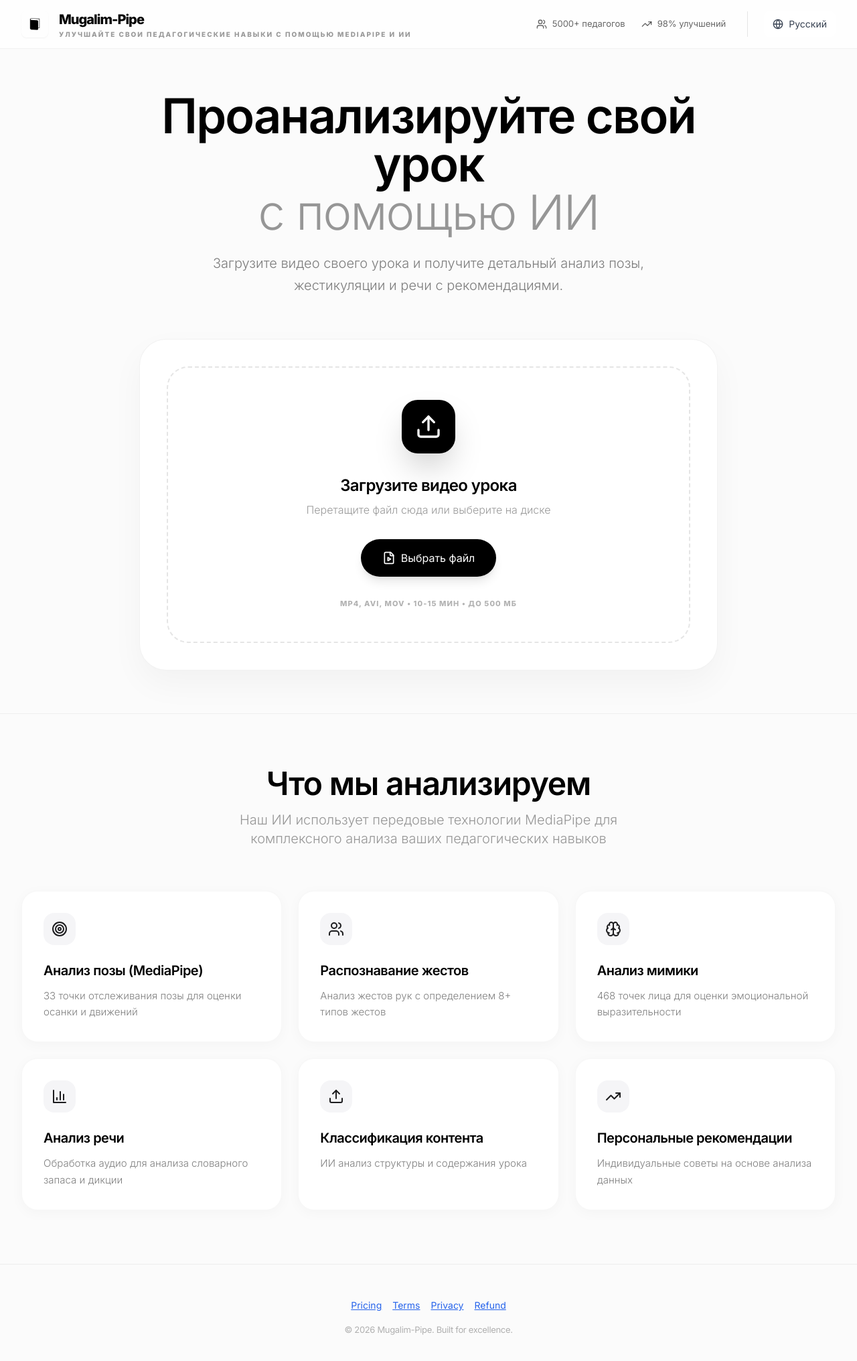
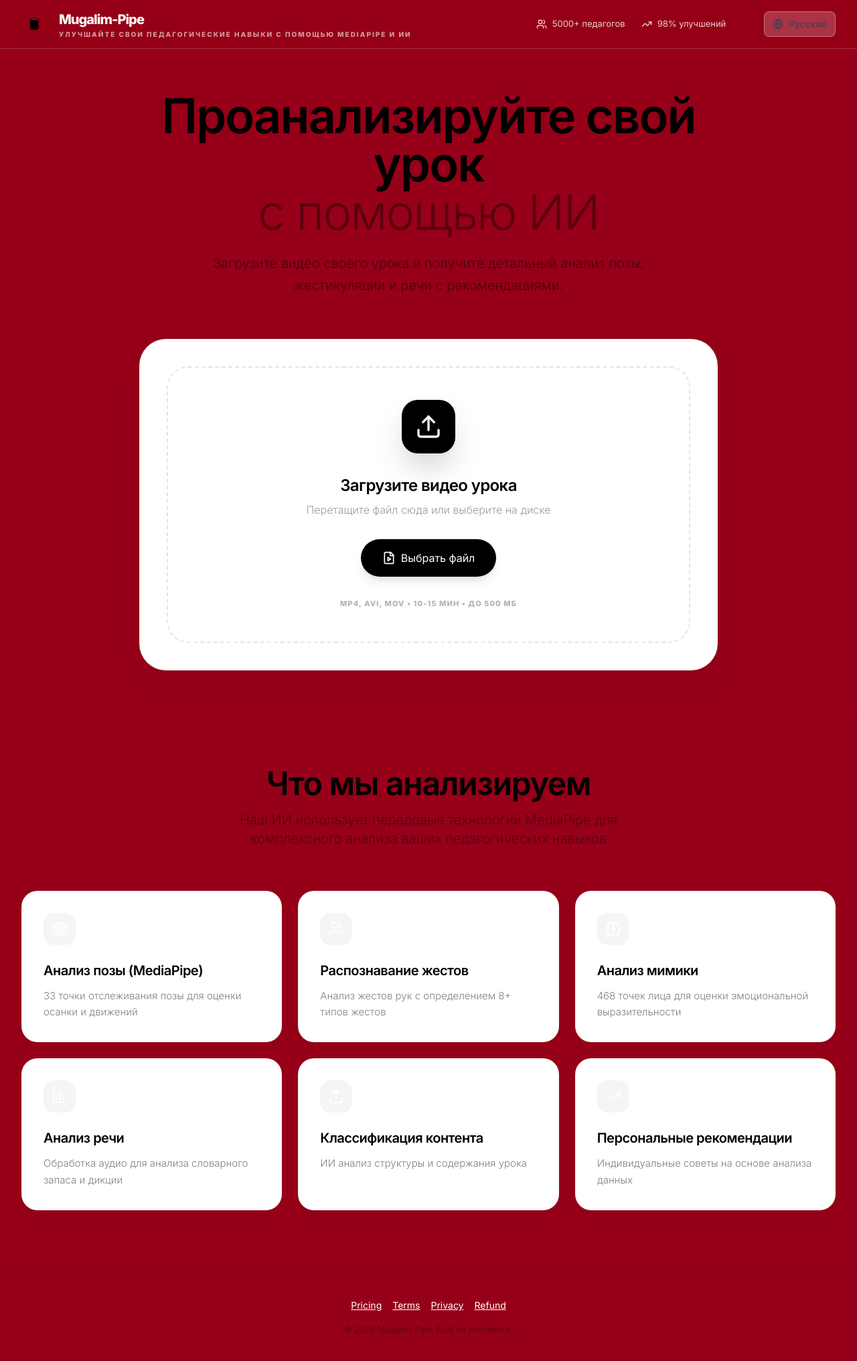
Before and after one commit to m1ruzi/Mugalim-Pipe, a React (Vite) app: page / in a window 1280 px wide. Shown: the top 2032 px of the page at 67% size. Built offline with nearby package versions, Linux system fonts and the light colour scheme.

Commit message:
Switch color scheme to carmine red and white

```diff
--- a/src/App.tsx
+++ b/src/App.tsx
@@ -56,10 +56,10 @@ function App() {
   };
 
   return (
-    <div className="min-h-screen bg-[#FBFBFB] text-[#1D1D1F] antialiased">
+    <div className="min-h-screen bg-[#960018] text-white antialiased">
 
       {/* Header */}
-      <header className="bg-white/70 backdrop-blur-xl border-b border-black/5 sticky top-0 z-50">
+      <header className="bg-[#960018]/70 backdrop-blur-xl border-b border-white/20 sticky top-0 z-50">
         <div className="max-w-7xl mx-auto px-4 sm:px-6 lg:px-8 py-4">
           <div className="flex items-center justify-between">
             <div className="flex items-center space-x-4">
@@ -72,17 +72,17 @@ function App() {
               />
 
               <div>
-                <h1 className="text-xl font-bold tracking-tighter text-black leading-tight">
+                <h1 className="text-xl font-bold tracking-tighter text-white leading-tight">
                   {texts.appTitle}
                 </h1>
-                <p className="text-[10px] text-black/40 font-bold uppercase tracking-[0.2em] leading-none mt-1">
+                <p className="text-[10px] text-white/60 font-bold uppercase tracking-[0.2em] leading-none mt-1">
                   {texts.appSubtitle}
                 </p>
               </div>
             </div>
 
             <div className="flex items-center space-x-8">
-              <div className="hidden md:flex items-center space-x-6 text-[13px] font-medium text-black/60">
+              <div className="hidden md:flex items-center space-x-6 text-[13px] font-medium text-white/80">
                 <div className="flex items-center space-x-2">
                   <Users className="w-4 h-4" />
                   <span>{texts.teachersCount}</span>
@@ -170,16 +170,16 @@ function App() {
       {/* Footer */}
       <footer className="max-w-7xl mx-auto px-4 sm:px-6 lg:px-8 py-12 border-t border-black/5 text-center">
         <nav className="mb-4">
-          <a href="/pricing" className="text-sm text-blue-600 underline mx-2" onClick={(e) => { e.preventDefault(); navigate('/pricing'); }}>
+          <a href="/pricing" className="text-sm text-white underline mx-2" onClick={(e) => { e.preventDefault(); navigate('/pricing'); }}>
             Pricing
           </a>
-          <a href="/terms-of-service" className="text-sm text-blue-600 underline mx-2" onClick={(e) => { e.preventDefault(); navigate('/terms-of-service'); }}>
+          <a href="/terms-of-service" className="text-sm text-white underline mx-2" onClick={(e) => { e.preventDefault(); navigate('/terms-of-service'); }}>
             Terms
           </a>
-          <a href="/privacy-policy" className="text-sm text-blue-600 underline mx-2" onClick={(e) => { e.preventDefault(); navigate('/privacy-policy'); }}>
+          <a href="/privacy-policy" className="text-sm text-white underline mx-2" onClick={(e) => { e.preventDefault(); navigate('/privacy-policy'); }}>
             Privacy
           </a>
-          <a href="/refund-policy" className="text-sm text-blue-600 underline mx-2" onClick={(e) => { e.preventDefault(); navigate('/refund-policy'); }}>
+          <a href="/refund-policy" className="text-sm text-white underline mx-2" onClick={(e) => { e.preventDefault(); navigate('/refund-policy'); }}>
             Refund
           </a>
         </nav>
--- a/src/index.css
+++ b/src/index.css
@@ -6,5 +6,5 @@
 
 body {
   font-family: 'Inter', sans-serif;
-  @apply bg-[#fbfbfb] text-[#1d1d1f] antialiased; /* Фирменный цвет фона и текста Apple */
+  @apply bg-[#960018] text-white antialiased; /* карминово-красный фон и белый текст */
 }
```
